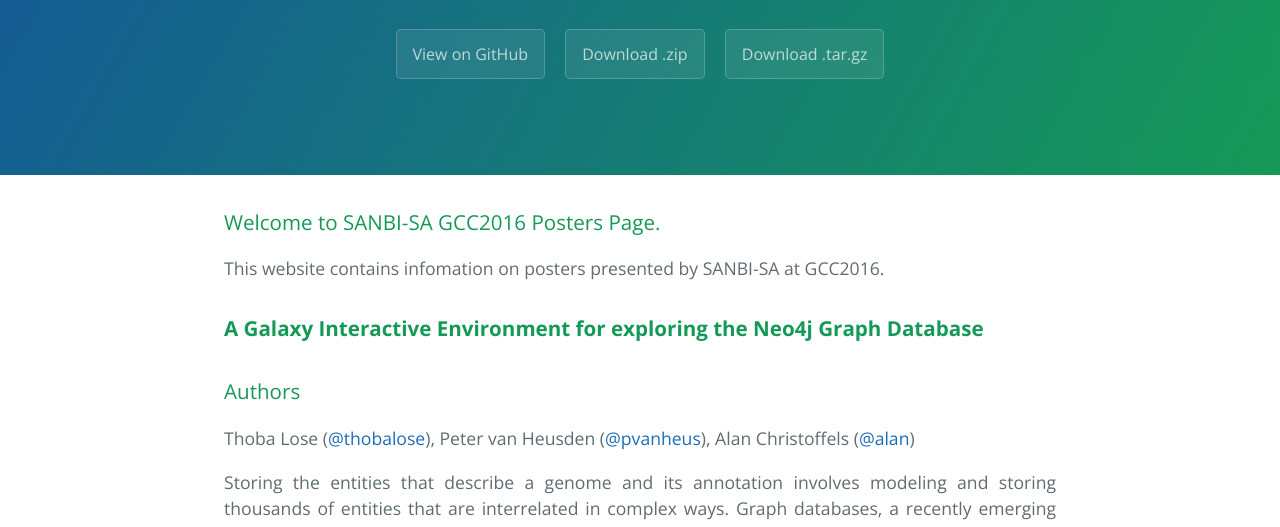
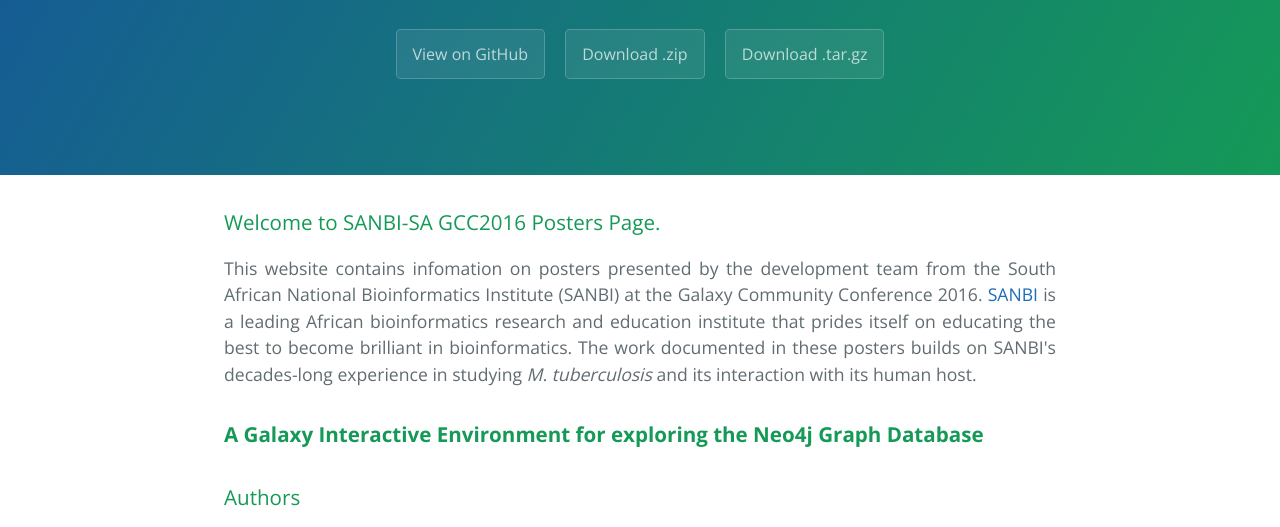
Before and after one commit to SANBI-SA-archive/GCC2016, a plain HTML site: page index.html in a window 1280 px wide. Shown: the part 208-735 px from the top of the page. Drawn offline with nearby package versions, Linux system fonts and the light colour scheme.

Commit message:
Added SANBI description

```diff
--- a/index.html
+++ b/index.html
@@ -22,7 +22,7 @@
       <h3>
 <a id="welcome-to-github-pages" class="anchor" href="#welcome-to-github-pages" aria-hidden="true"><span aria-hidden="true" class="octicon octicon-link"></span></a>Welcome to SANBI-SA GCC2016 Posters Page.</h3>
 
-<p align="justify">This website contains infomation on posters presented by SANBI-SA at GCC2016.</p>
+<p align="justify">This website contains infomation on posters presented by the development team from the South African National Bioinformatics Institute (SANBI) at the Galaxy Community Conference 2016. <a href="http://www.sanbi.ac.za">SANBI</a> is a leading African bioinformatics research and education institute that prides itself on educating the best to become brilliant in bioinformatics. The work documented in these posters builds on SANBI's decades-long experience in studying <em>M. tuberculosis</em> and its interaction with its human host.</p>
 
 <h3><a id="designer-templates" class="anchor" href="#designer-templates" aria-hidden="true"><span aria-hidden="true" class="octicon octicon-link"></span></a><b>A Galaxy Interactive Environment for exploring the Neo4j Graph Database</b></h3>
 
```
